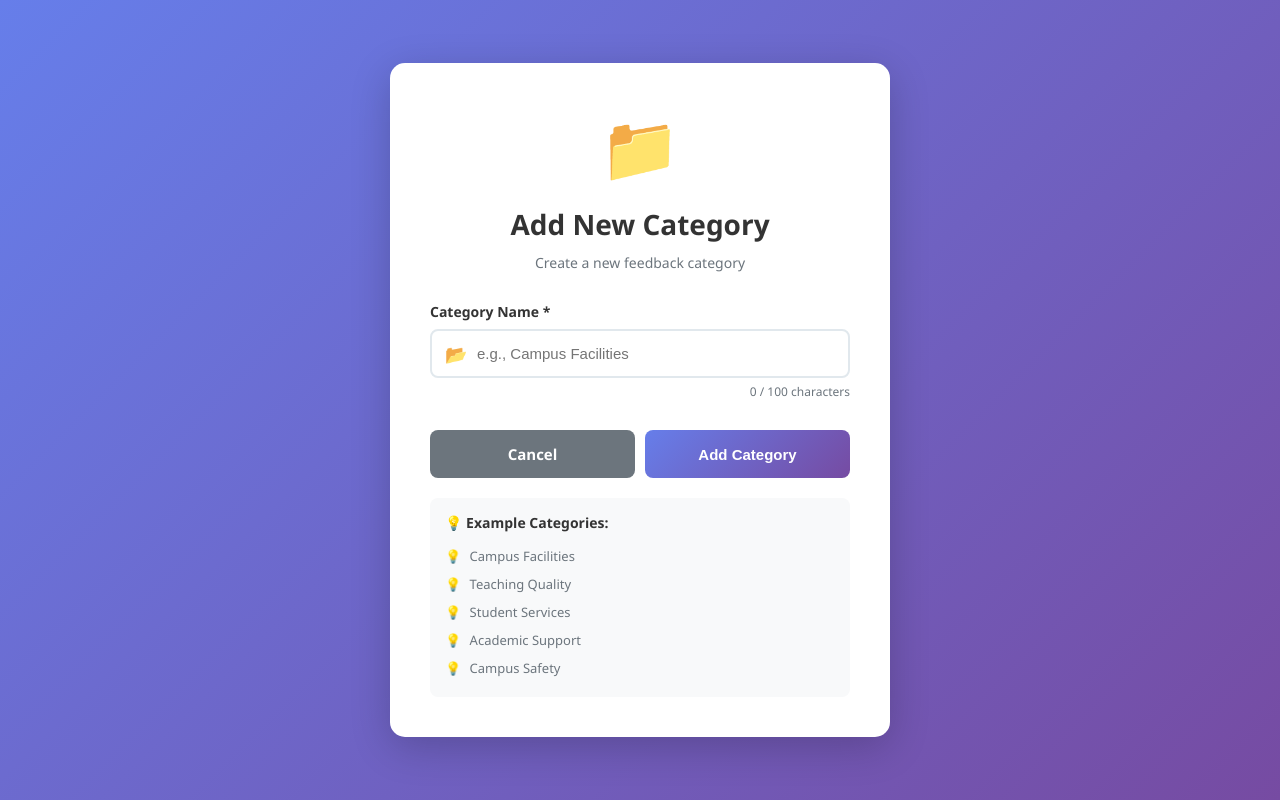
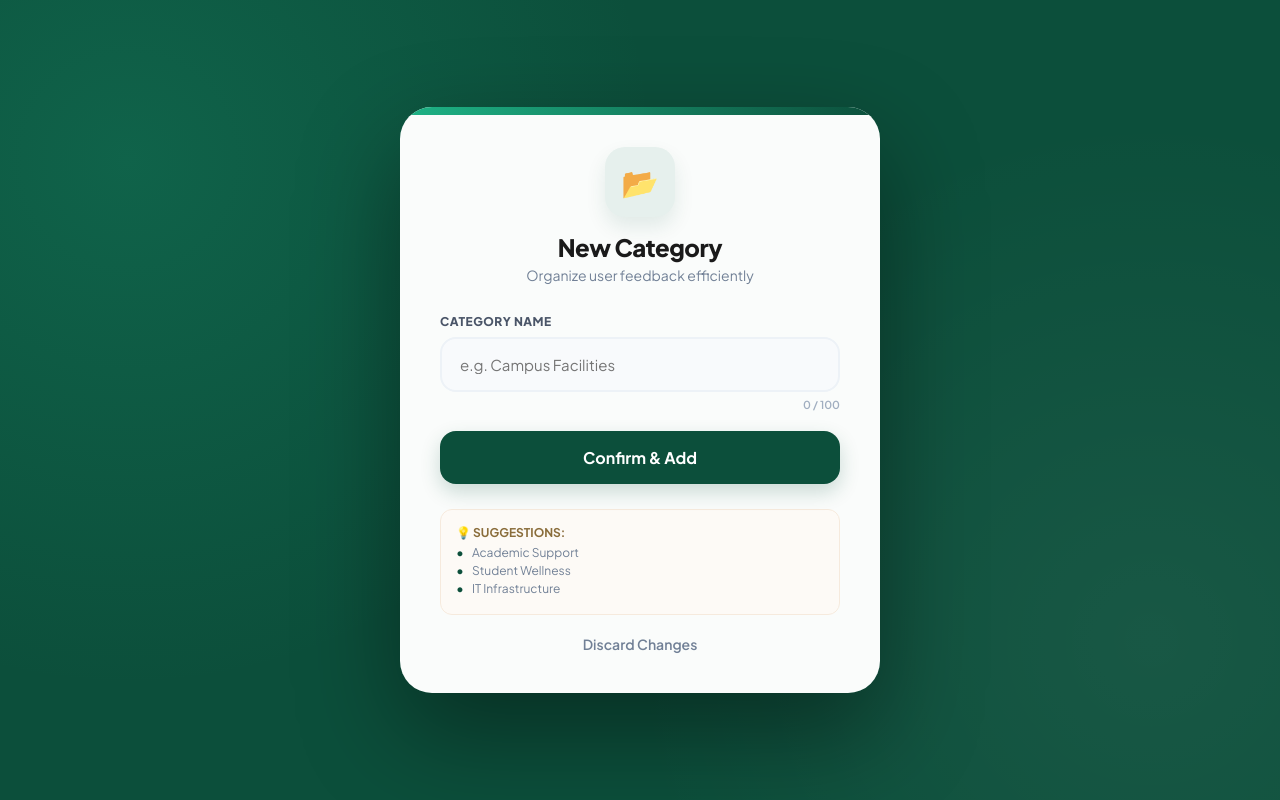
Before and after one commit to maha-shweta/Team-Echo, a PHP site: page /add_category.php in a window 1280 px wide. Run offline with PHP 8.4, Linux system fonts and the light colour scheme; a user stored in the database is signed in.

Commit message:
Add files via upload

```diff
--- a/category/add_category.php
+++ b/category/add_category.php
@@ -13,42 +13,34 @@ include('../db/db.php');
 if ($_SERVER['REQUEST_METHOD'] == 'POST') {
     $category_name = trim($_POST['category_name']);
 
-    // Validate input
     if (empty($category_name)) {
         $error_message = "Category name is required.";
     } elseif (strlen($category_name) < 3) {
-        $error_message = "Category name must be at least 3 characters long.";
-    } elseif (strlen($category_name) > 100) {
-        $error_message = "Category name must not exceed 100 characters.";
+        $error_message = "Category name must be at least 3 characters.";
     } else {
         // Check if category already exists
         $check_sql = "SELECT category_id FROM category WHERE category_name = ?";
         $check_stmt = $conn->prepare($check_sql);
         $check_stmt->bind_param("s", $category_name);
         $check_stmt->execute();
-        $check_result = $check_stmt->get_result();
 
-        if ($check_result->num_rows > 0) {
-            $error_message = "Category already exists.";
+        if ($check_stmt->get_result()->num_rows > 0) {
+            $error_message = "This category already exists.";
         } else {
-            // Insert new category
             $sql = "INSERT INTO category (category_name) VALUES (?)";
             $stmt = $conn->prepare($sql);
             $stmt->bind_param("s", $category_name);
 
             if ($stmt->execute()) {
-                $_SESSION['success'] = "Category '" . htmlspecialchars($category_name) . "' added successfully!";
+                $_SESSION['success'] = "Category added successfully!";
                 header('Location: manage_category.php');
                 exit;
             } else {
-                $error_message = "Error adding category: " . $stmt->error;
+                $error_message = "Database error occurred.";
             }
-            $stmt->close();
         }
-        $check_stmt->close();
     }
 }
-
 $conn->close();
 ?>
 
@@ -57,17 +49,16 @@ $conn->close();
 <head>
     <meta charset="UTF-8">
     <meta name="viewport" content="width=device-width, initial-scale=1.0">
-    <title>Add Category</title>
+    <title>Add Category | Admin</title>
+    <link href="https://fonts.googleapis.com/css2?family=Plus+Jakarta+Sans:wght@400;600;700;800&display=swap" rel="stylesheet">
     <style>
-        * {
-            margin: 0;
-            padding: 0;
-            box-sizing: border-box;
-        }
+        * { margin: 0; padding: 0; box-sizing: border-box; font-family: 'Plus Jakarta Sans', sans-serif; }
 
         body {
-            font-family: 'Segoe UI', Tahoma, Geneva, Verdana, sans-serif;
-            background: linear-gradient(135deg, #667eea 0%, #764ba2 100%);
+            background-color: #0C4F3B;
+            background-image:
+                radial-gradient(circle at 10% 20%, rgba(30, 179, 134, 0.2) 0%, transparent 40%),
+                radial-gradient(circle at 90% 80%, rgba(255, 255, 255, 0.05) 0%, transparent 40%);
             min-height: 100vh;
             display: flex;
             align-items: center;
@@ -75,13 +66,22 @@ $conn->close();
             padding: 20px;
         }
 
-        .container {
-            background: white;
-            border-radius: 15px;
-            box-shadow: 0 10px 40px rgba(0,0,0,0.2);
-            max-width: 500px;
+        .category-card {
+            background: rgba(255, 255, 255, 0.98);
             width: 100%;
+            max-width: 480px;
+            border-radius: 32px;
             padding: 40px;
+            box-shadow: 0 40px 100px rgba(0, 0, 0, 0.4);
+            position: relative;
+            overflow: hidden;
+        }
+
+        .category-card::before {
+            content: '';
+            position: absolute;
+            top: 0; left: 0; width: 100%; height: 8px;
+            background: linear-gradient(90deg, #1eb386, #0C4F3B);
         }
 
         .header {
@@ -89,227 +89,153 @@ $conn->close();
             margin-bottom: 30px;
         }
 
-        .header .icon {
-            font-size: 64px;
-            margin-bottom: 15px;
+        .icon-badge {
+            width: 70px;
+            height: 70px;
+            background: #e6f0ed;
+            color: #0C4F3B;
+            border-radius: 20px;
+            display: flex;
+            align-items: center;
+            justify-content: center;
+            font-size: 30px;
+            margin: 0 auto 15px;
+            box-shadow: 0 10px 20px rgba(12, 79, 59, 0.1);
         }
 
-        .header h2 {
-            font-size: 28px;
-            color: #333;
-            margin-bottom: 10px;
+        h2 { color: #1a1a1a; font-size: 24px; font-weight: 800; letter-spacing: -0.5px; }
+        p { color: #718096; font-size: 14px; margin-top: 4px; }
+
+        .alert-error {
+            background: #fff1f1;
+            color: #c53030;
+            padding: 12px;
+            border-radius: 12px;
+            font-size: 13px;
+            font-weight: 600;
+            margin-bottom: 20px;
+            border: 1px solid #fed7d7;
+            text-align: center;
         }
 
-        .header p {
-            color: #6c757d;
-            font-size: 14px;
+        .form-group { margin-bottom: 20px; }
+        label { display: block; font-size: 12px; font-weight: 800; color: #4a5568; margin-bottom: 8px; text-transform: uppercase; letter-spacing: 0.5px; }
+
+        .input-box {
+            width: 100%;
+            padding: 16px 18px;
+            border: 2px solid #edf2f7;
+            border-radius: 16px;
+            font-size: 15px;
+            background: #f8fafc;
+            transition: 0.3s;
+            color: #1a202c;
         }
 
-        .error {
-            background-color: #f8d7da;
-            color: #721c24;
-            padding: 15px;
-            border-radius: 8px;
-            margin-bottom: 20px;
-            border-left: 4px solid #dc3545;
-            animation: shake 0.5s;
+        .input-box:focus {
+            outline: none;
+            border-color: #0C4F3B;
+            background: #fff;
+            box-shadow: 0 0 0 4px rgba(12, 79, 59, 0.1);
         }
 
-        @keyframes shake {
-            0%, 100% { transform: translateX(0); }
-            25% { transform: translateX(-10px); }
-            75% { transform: translateX(10px); }
+        .char-counter {
+            text-align: right;
+            font-size: 11px;
+            color: #a0aec0;
+            margin-top: 6px;
+            font-weight: 600;
         }
 
-        .form-group {
-            margin-bottom: 25px;
+        .btn-add {
+            width: 100%;
+            background: #0C4F3B;
+            color: white;
+            border: none;
+            padding: 16px;
+            border-radius: 16px;
+            font-size: 16px;
+            font-weight: 700;
+            cursor: pointer;
+            transition: 0.3s;
+            box-shadow: 0 8px 20px rgba(12, 79, 59, 0.2);
         }
 
-        label {
-            display: block;
-            margin-bottom: 8px;
-            font-weight: 600;
-            color: #333;
-            font-size: 14px;
+        .btn-add:hover {
+            background: #127a5b;
+            transform: translateY(-2px);
+            box-shadow: 0 12px 25px rgba(12, 79, 59, 0.3);
         }
 
-        .input-wrapper {
-            position: relative;
+        .btn-cancel {
+            display: block;
+            text-align: center;
+            margin-top: 20px;
+            color: #718096;
+            text-decoration: none;
+            font-size: 14px;
+            font-weight: 600;
+            transition: 0.2s;
         }
 
-        .input-icon {
-            position: absolute;
-            left: 15px;
-            top: 50%;
-            transform: translateY(-50%);
-            color: #6c757d;
-            font-size: 18px;
+        .btn-cancel:hover { color: #0C4F3B; }
+
+        .hint-box {
+            background: #fdfaf6;
+            border-radius: 12px;
+            padding: 15px;
+            margin-top: 25px;
+            border: 1px solid #f6eadd;
         }
 
-        input[type="text"] {
-            width: 100%;
-            padding: 14px 14px 14px 45px;
-            border: 2px solid #e1e8ed;
-            border-radius: 8px;
-            font-size: 15px;
-            transition: all 0.3s ease;
-        }
-
-        input[type="text"]:focus {
-            outline: none;
-            border-color: #667eea;
-            box-shadow: 0 0 0 3px rgba(102, 126, 234, 0.1);
-        }
-
-        .char-count {
-            text-align: right;
-            font-size: 12px;
-            color: #6c757d;
-            margin-top: 5px;
-        }
-
-        .button-group {
-            display: flex;
-            gap: 10px;
-            margin-top: 30px;
-        }
-
-        .btn {
-            flex: 1;
-            padding: 14px 24px;
-            border-radius: 8px;
-            font-weight: 600;
-            font-size: 15px;
-            cursor: pointer;
-            transition: all 0.3s ease;
-            border: none;
-            text-decoration: none;
-            text-align: center;
-            display: inline-block;
-        }
-
-        .btn-primary {
-            background: linear-gradient(135deg, #667eea 0%, #764ba2 100%);
-            color: white;
-        }
-
-        .btn-primary:hover {
-            transform: translateY(-2px);
-            box-shadow: 0 6px 20px rgba(102, 126, 234, 0.4);
-        }
-
-        .btn-secondary {
-            background: #6c757d;
-            color: white;
-        }
-
-        .btn-secondary:hover {
-            background: #5a6268;
-        }
-
-        .examples {
-            background: #f8f9fa;
-            padding: 15px;
-            border-radius: 8px;
-            margin-top: 20px;
-        }
-
-        .examples h4 {
-            font-size: 14px;
-            color: #333;
-            margin-bottom: 10px;
-        }
-
-        .examples ul {
-            list-style: none;
-            padding: 0;
-        }
-
-        .examples li {
-            padding: 5px 0;
-            color: #6c757d;
-            font-size: 13px;
-        }
-
-        .examples li:before {
-            content: "💡 ";
-            margin-right: 5px;
-        }
+        .hint-box h4 { font-size: 12px; color: #8a6d3b; margin-bottom: 5px; text-transform: uppercase; }
+        .hint-box ul { list-style: none; font-size: 12px; color: #718096; }
+        .hint-box li { margin-bottom: 3px; display: flex; align-items: center; }
+        .hint-box li::before { content: '•'; color: #0C4F3B; margin-right: 8px; font-weight: bold; }
     </style>
 </head>
 <body>
 
-<div class="container">
+<div class="category-card">
     <div class="header">
-        <div class="icon">📁</div>
-        <h2>Add New Category</h2>
-        <p>Create a new feedback category</p>
+        <div class="icon-badge">📂</div>
+        <h2>New Category</h2>
+        <p>Organize user feedback efficiently</p>
     </div>
 
     <?php if (isset($error_message)): ?>
-        <div class="error">
-            ❌ <?php echo htmlspecialchars($error_message); ?>
-        </div>
+        <div class="alert-error">⚠️ <?php echo htmlspecialchars($error_message); ?></div>
     <?php endif; ?>
 
-    <form method="POST" action="" id="categoryForm">
+    <form method="POST" action="">
         <div class="form-group">
-            <label for="category_name">Category Name *</label>
-            <div class="input-wrapper">
-                <span class="input-icon">📂</span>
-                <input
-                    type="text"
-                    id="category_name"
-                    name="category_name"
-                    required
-                    minlength="3"
-                    maxlength="100"
-                    placeholder="e.g., Campus Facilities"
-                    value="<?php echo isset($_POST['category_name']) ? htmlspecialchars($_POST['category_name']) : ''; ?>"
-                    oninput="updateCharCount()"
-                >
-            </div>
-            <div class="char-count">
-                <span id="charCount">0</span> / 100 characters
-            </div>
+            <label>Category Name</label>
+            <input
+                type="text"
+                name="category_name"
+                class="input-box"
+                placeholder="e.g. Campus Facilities"
+                maxlength="100"
+                oninput="document.getElementById('count').innerText = this.value.length"
+                required
+            >
+            <div class="char-counter"><span id="count">0</span> / 100</div>
         </div>
 
-        <div class="button-group">
-            <a href="manage_category.php" class="btn btn-secondary">Cancel</a>
-            <button type="submit" class="btn btn-primary">Add Category</button>
-        </div>
+        <button type="submit" class="btn-add">Confirm & Add</button>
     </form>
 
-    <div class="examples">
-        <h4>💡 Example Categories:</h4>
+    <div class="hint-box">
+        <h4>💡 Suggestions:</h4>
         <ul>
-            <li>Campus Facilities</li>
-            <li>Teaching Quality</li>
-            <li>Student Services</li>
             <li>Academic Support</li>
-            <li>Campus Safety</li>
+            <li>Student Wellness</li>
+            <li>IT Infrastructure</li>
         </ul>
     </div>
+
+    <a href="manage_category.php" class="btn-cancel">Discard Changes</a>
 </div>
-
-<script>
-    function updateCharCount() {
-        const input = document.getElementById('category_name');
-        const count = document.getElementById('charCount');
-        count.textContent = input.value.length;
-
-        if (input.value.length > 100) {
-            count.style.color = '#dc3545';
-        } else if (input.value.length > 80) {
-            count.style.color = '#ffc107';
-        } else {
-            count.style.color = '#6c757d';
-        }
-    }
-
-    // Initialize character count
-    updateCharCount();
-</script>
 
 </body>
 </html>
```
